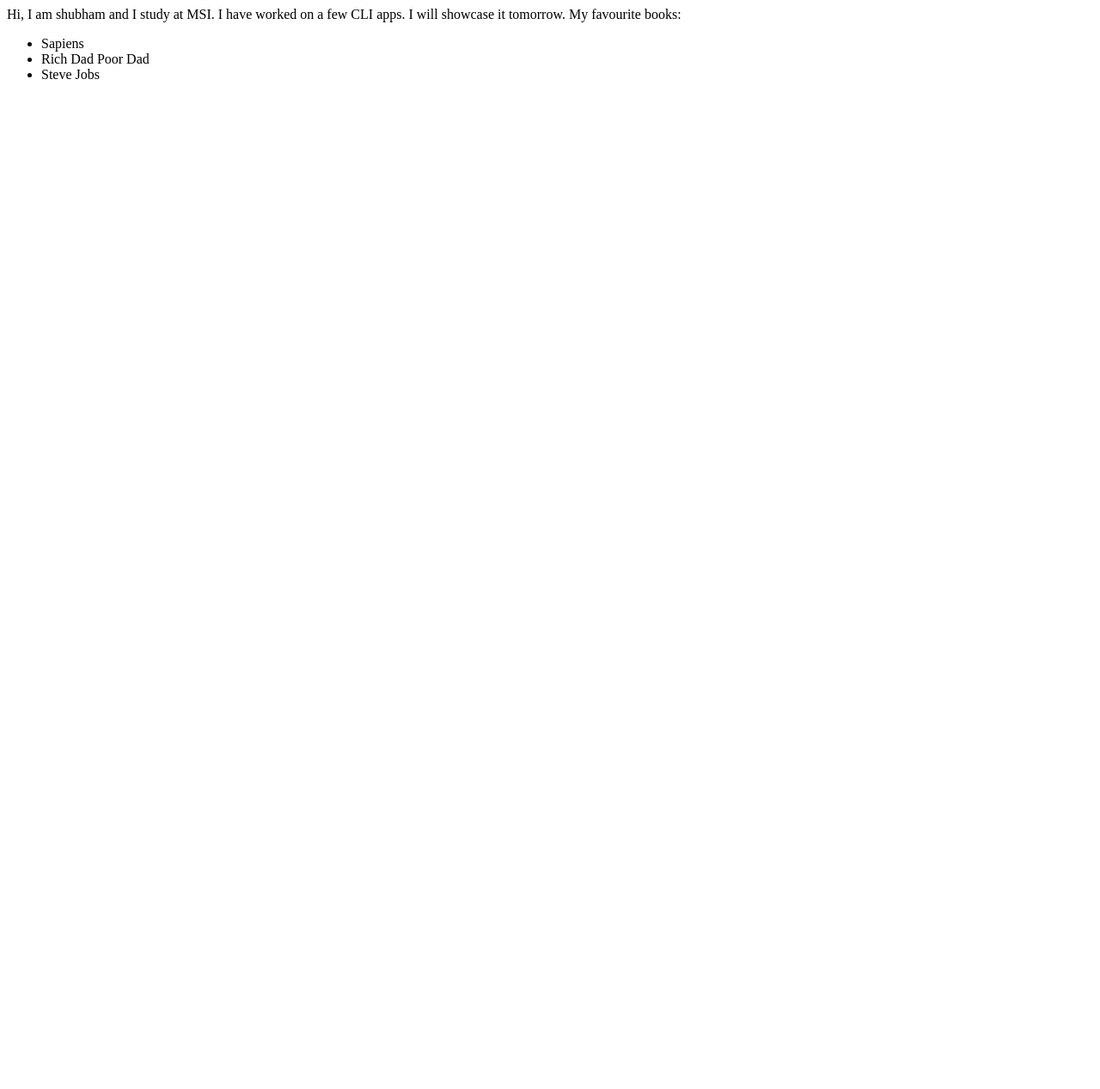
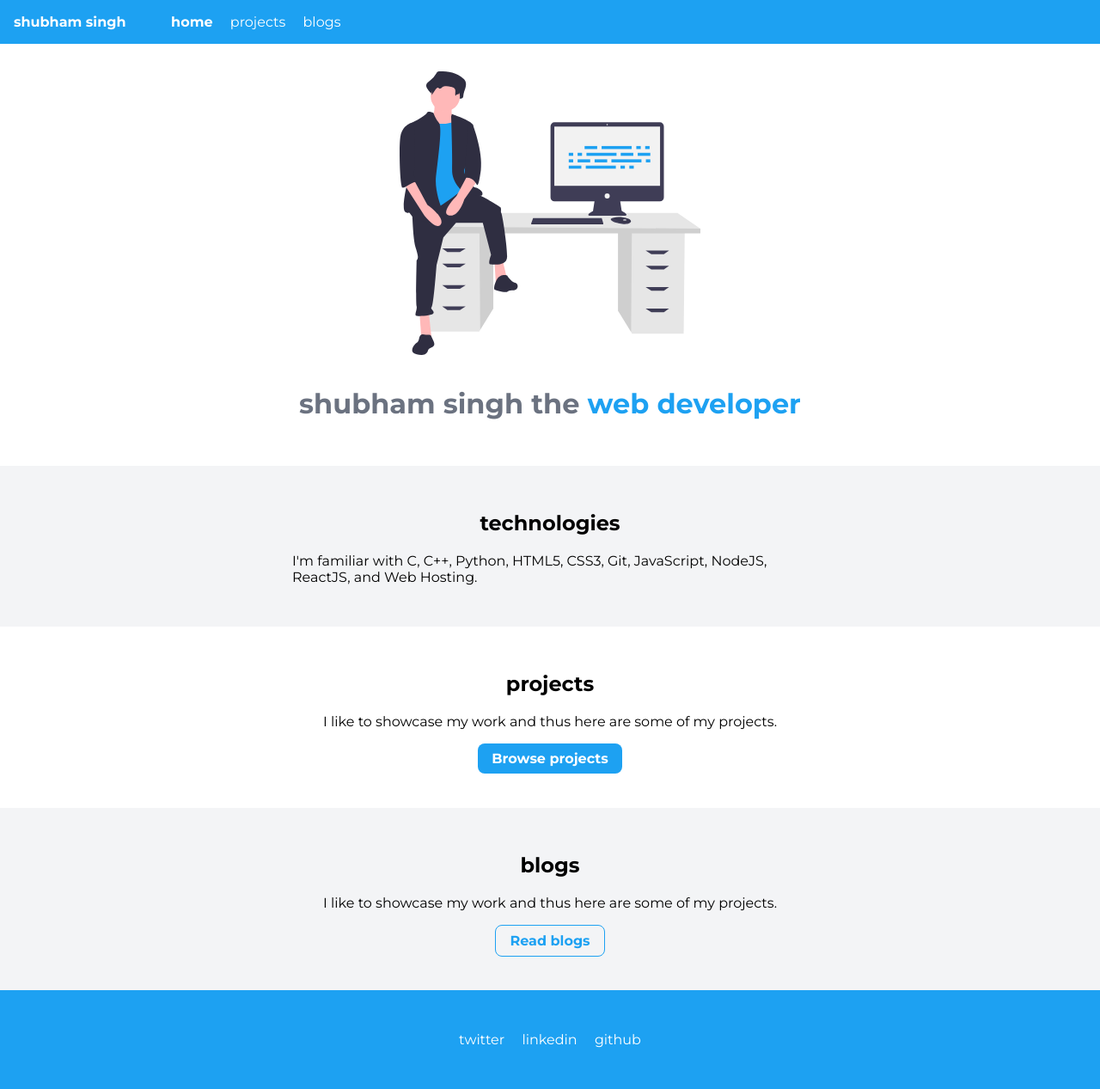
Before and after one commit to shubham-singh/shubhamsingh-site, a plain HTML site: page index.html in a window 1280 px wide. Shown: the whole page at 86% size. Before the commit the page ends 800 px from the top, so only its background shows below. Drawn offline with Linux system fonts and the light colour scheme.

Commit message:
update projects

```diff
--- a/index.html
+++ b/index.html
@@ -1,20 +1,69 @@
 <!DOCTYPE html>
 <html lang="en">
-    <head>
-        <meta charset="UTD-8">
-        <meta name="viewport" content="width=device-width, initial-scale=1.0">
-        <title>shubham</title>
-    </head>
 
-    <body>
-        Hi, I am shubham and I study at MSI.
-        I have worked on a few CLI apps. I will showcase it tomorrow.
+<head>
+    <meta charset="UTF-8">
+    <meta name="viewport" content="width=device-width, initial-scale=1.0">
+    <link rel="stylesheet" href="styles.css">
+    <title>home | shubham</title>
+</head>
 
-        My favourite books:
-        <ul>
-            <li>Sapiens</li>
-            <li>Rich Dad Poor Dad</li>
-            <li>Steve Jobs</li>
+<body>
+
+    <nav class="navigation">
+        <div class="nav-brand text-center">
+            <a class="link" href="index.html">shubham singh</a>
+        </div>
+        <ul class="list-non-bullet nav-pills text-center">
+            <li class="list-item-inline"><a class="link link-active" href="index.html">home</a></li>
+            <li class="list-item-inline"><a class="link" href="projects.html">projects</a></li>
+            <li class="list-item-inline"><a class="link" href="blogs.html">blogs</a></li>
         </ul>
-    </body>
+    </nav>
+
+    <header class="hero">
+        <img class="hero-img" src="/images/web-developer.svg" alt="">
+        <h1 class="hero-heading">shubham singh the <span class="text-focus">web developer</span></h1>
+    </header>
+
+    <section class="section ow">
+        <div class="container container-center">
+            <h1>technologies</h1>
+            <p>I'm familiar with C, C++, Python, HTML5, CSS3, Git, JavaScript, NodeJS, ReactJS, and Web Hosting.</p>
+        </div>
+    </section>
+
+    <section class="section">
+        <div class="container container-center">
+            <h1>projects</h1>
+            <p class="text-center">I like to showcase my work and thus here are some of my projects.<br>
+                <a class="link link-primary" href="projects.html">Browse projects</a>
+            </p>
+
+        </div>
+    </section>
+
+    <section class="section ow">
+        <div class="container container-center">
+            <h1>blogs</h1>
+            <p class="text-center">I like to showcase my work and thus here are some of my projects.<br>
+                <a class="link link-secondary" href="blogs.html">Read blogs</a></p>
+        </div>
+    </section>
+
+    <footer class="footer">
+        <ul class="list-non-bullet">
+            <li class="list-item-inline">
+                <a class="link" href="https://twitter.com/i_shubhamsingh" target="_blank">twitter</a>
+            </li>
+            <li class="list-item-inline">
+                <a class="link" href="https://www.linkedin.com/in/shubham-singh" target="_blank">linkedin</a>
+            </li>
+            <li class="list-item-inline">
+                <a class="link" href="https://www.github.com/shubhamsng7" target="_blank">github</a>
+            </li>
+        </ul>
+    </footer>
+</body>
+
 </html>
--- /dev/null
+++ b/styles.css
@@ -0,0 +1,193 @@
+@import url('https://fonts.googleapis.com/css2?family=Montserrat:wght@400;700&display=swap');
+
+/* @import url('https://fonts.googleapis.com/css2?family=Open+Sans:wght@300&display=swap'); */
+
+:root {
+    /* --primary-color: #2563EB; */
+    --primary-color: #1DA1F2;
+    --dark-grey: #6B7280;
+    --off-white: #F3F4F6;
+
+}
+
+body {
+    font-family: 'Montserrat', sans-serif;
+    /* font-family: 'Open Sans', sans-serif; */
+    margin: 0rem;
+}
+
+hr {
+    margin: 3rem 0rem;
+}
+
+
+/* container */
+.container {
+    padding-left: 1rem;
+    padding-right: 1rem;
+}
+
+.container-center {
+    max-width: 600px;
+    margin: auto;
+}
+
+
+/* links */
+.link {
+    display: inline-block;
+    text-decoration: none;
+}
+
+.link-primary {
+    background-color: var(--primary-color);
+    border-radius: 0.5rem;
+    color: white;
+    padding: 0.5rem 1rem;
+    margin-top: 1rem;
+    margin-bottom: -2rem;
+    font-weight: 600;
+}
+
+.link-secondary {
+    color: var(--primary-color);
+    border-radius: 0.5rem;
+    border: 1px solid var(--primary-color);
+    padding: 0.5rem 1rem;
+    margin-top: 1rem;
+    margin-bottom: -2rem;
+    font-weight: 600;
+}
+
+/* look into BEM naming convention */
+
+/* list */
+.list-non-bullet {
+    list-style: none;
+}
+
+.list-item-inline {
+    display: inline;
+    padding: 0rem 0.5rem;
+}
+
+.list-center {
+    text-align: center;
+    list-style-position: inside;
+    padding-inline-start: 0px;
+}
+
+/* nav */
+.navigation {
+    background-color: var(--primary-color);
+    color: white;
+    padding: 1rem;
+    /* border-bottom-left-radius: 1rem; */
+}
+
+.navigation .nav-brand {
+    display: inline;
+    font-weight: bold;
+}
+
+.navigation .link {
+    color: white;
+}
+
+.navigation .nav-pills {
+    display: inline;
+}
+
+.navigation .link-active {
+    font-weight: bold;
+}
+
+
+/* header */
+.hero {
+    padding: 2rem;
+}
+
+.hero .hero-img {
+    width: 350px;
+    max-width: 100%;
+    display: block;
+    margin: auto;
+}
+
+.hero .hero-heading {
+    padding-top: 1rem;
+    color: var(--dark-grey);
+    text-align: center;
+}
+
+
+/* section */
+.section {
+    padding: 2rem;
+}
+
+.section h1 {
+    text-align: center;
+}
+
+.ow {
+    background-color: var(--off-white);
+}
+
+
+/* footer */
+.footer {
+    background-color: var(--primary-color);
+    padding: 2rem 1rem;
+    text-align: center;
+    color: white;
+}
+
+.footer .link {
+    color: white;
+}
+
+.footer .footer-header {
+    font-weight: bold;
+    font-size: large;
+}
+
+.footer ul {
+    padding-inline-start: 0rem;
+}
+
+/* inline */
+.inline {
+    display: inline;
+}
+
+.inline-block {
+    display: inline-block;
+}
+
+/* text-focus */
+.text-focus {
+    color: var(--primary-color);
+}
+
+.text-center {
+    text-align: center;
+}
+
+/* margin */
+.margin-bottom {
+    margin-bottom: 3rem;
+}
+
+
+@media (max-width: 450px) {
+    .navigation .nav-brand {
+        display: block;
+    }
+
+    .navigation .nav-pills {
+        display: block;
+        padding-inline-start: 0px;
+    }
+}
```
Also changed, not shown: blogs.html (added, +37 -0 lines), projects.html (added, +64 -0 lines), images/coding.svg (added), images/web-developer.svg (added).
